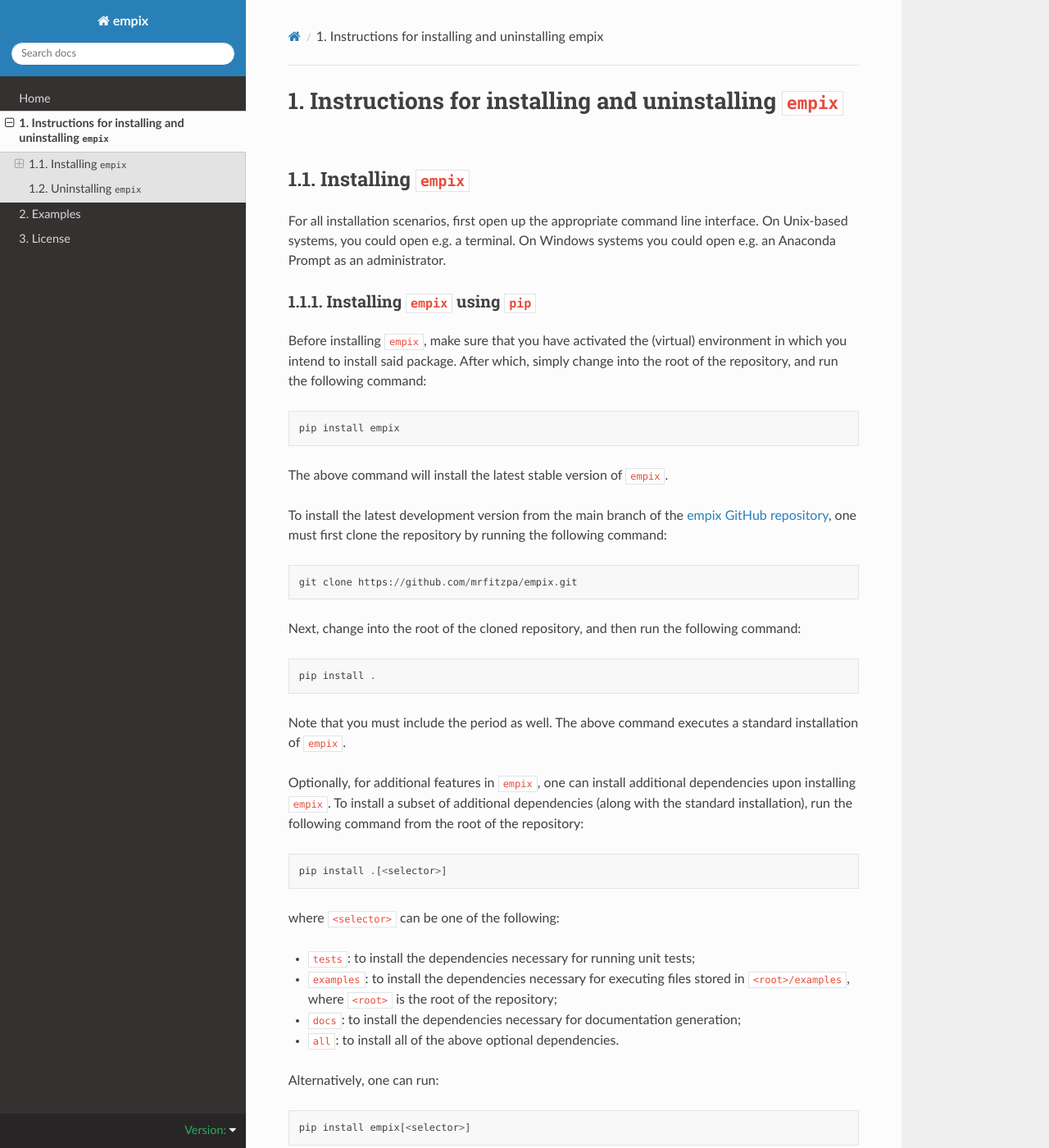
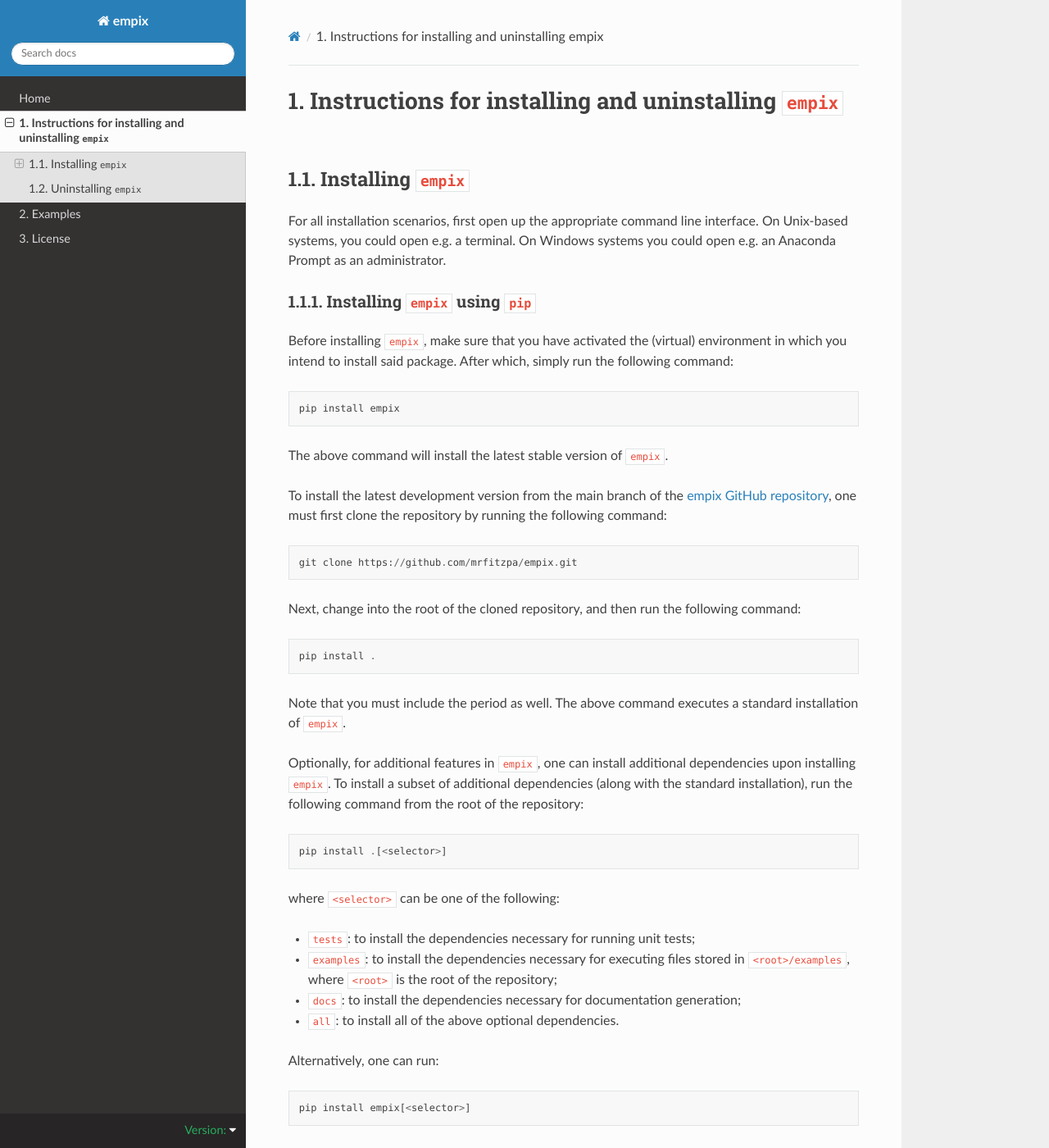
Before and after one commit to mrfitzpa/empix, a Sphinx documentation site: the page built from docs/INSTALL.rst, in a window 1280 px wide and 1400 px high. Shown: the whole window at 82% size. Built offline with Sphinx 7.4.7 and the Read the Docs theme 3.1.0, drawn with Linux system fonts in a browser that asks for light colours; pages that are not in the unit, such as notebooks, are missing from menus; the version number could not be read and is left out; some of the changed text lies outside the part shown.

Commit message:
Fixed some installation instructions that were confusing.

```diff
--- a/docs/INSTALL.rst
+++ b/docs/INSTALL.rst
@@ -2,6 +2,8 @@
 
 Instructions for installing and uninstalling ``empix``
 ======================================================
+
+
 
 Installing ``empix``
 --------------------
@@ -16,8 +18,8 @@
 ~~~~~~~~~~~~~~~~~~~~~~~~~~~~~~~~~~
 
 Before installing ``empix``, make sure that you have activated the (virtual)
-environment in which you intend to install said package. After which, simply
-change into the root of the repository, and run the following command::
+environment in which you intend to install said package. After which, simply run
+the following command::
 
   pip install empix
 
```
Also changed, not shown: other parts of docs/INSTALL.rst (+5 -2 lines).
